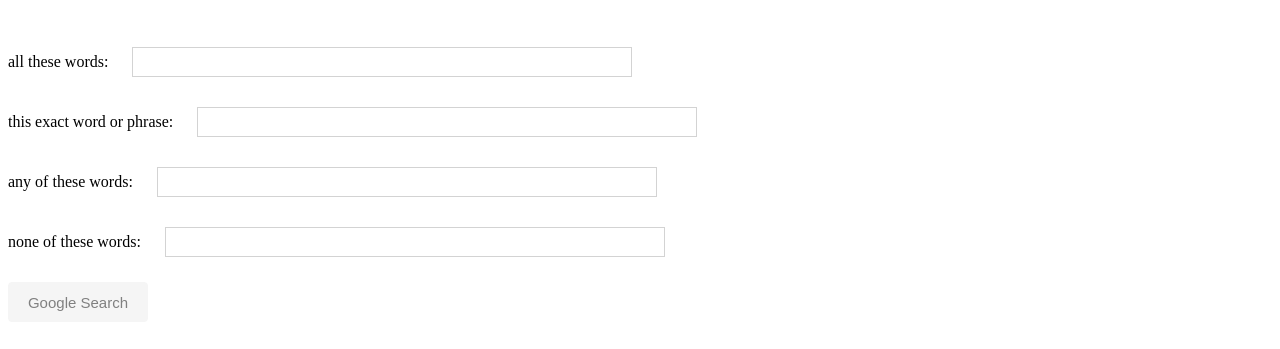
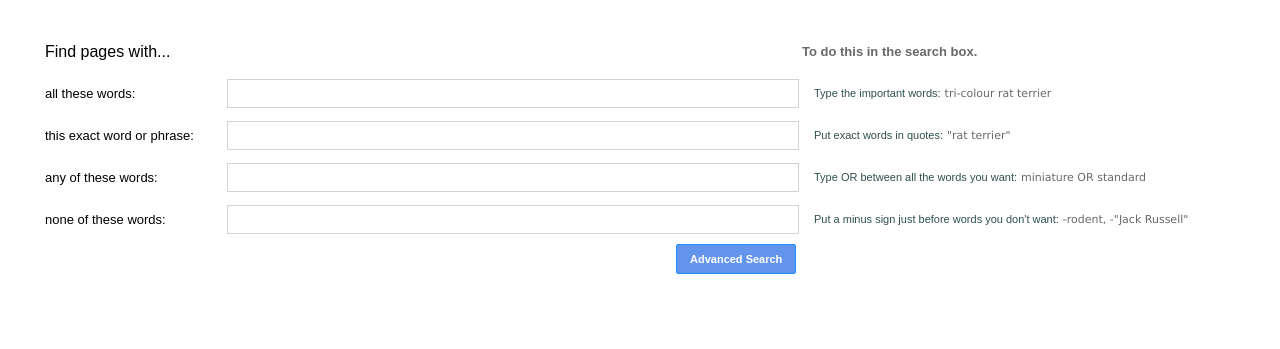
Before and after one commit to WvdL12/googlesearch, a plain HTML site: page advanced.html in a window 1280 px wide. Shown: the part 137-486 px from the top of the page. Drawn offline with Linux system fonts and the light colour scheme.

Commit message:
advanced search styling final

```diff
--- a/advanced.html
+++ b/advanced.html
@@ -5,14 +5,60 @@
 		<link rel="stylesheet" href="./layout.css">
 		<meta name="viewport" content="width=device-width, initial-scale=1.0">
 		<style>
+
+			#main {
+				margin: 0px;
+			}
+
+			#top-line {
+				display: grid;
+				grid-template-columns: 40px auto;
+				grid-row-gap: 0px;
+				background-color: lavenderblush;
+			}
+
+			#heading {
+				font-size: 28px;
+				text-align: left;
+				padding: 4px 0px 16px 6px;
+			}
+
+			#sub-heading {
+				font-family: Arial, Sans-serif;
+				color: red;
+				font-size: 20px;
+				padding: 25px 37px;
+				margin-bottom: 45px;
+				border-bottom: 1px solid gainsboro;
+			}
+
+			div > form {
+				display: grid;
+				grid-template-columns: 210px 580px auto;
+				grid-row-gap: 5px;
+				text-align: left;
+			}
+			#caption {
+				font-family: Arial, Sans-serif;
+				font-size: 16px;
+				padding: 1px 37px 10px;
+			}
+			#instruct-caption {
+				font-family: Arial, Sans-serif;
+				font-size: 13px;
+				font-weight: bold;
+				color: dimgrey;
+				padding: 2px 0px 10px 4px;
+			}
+
 			.search {
-				height: 30px;
+				height: 29px;
 				width: 100%;
-				max-width: 500px;
-				min-width: 150px;
+				max-width: 572px;
+				min-width: 100px;
 				border-radius: 0px;
 				padding: 10px;
-				margin: 5px 20px;
+				margin: 3px 9px 5px;
 				background-image: none;
 			}
 
@@ -28,54 +74,51 @@
 				box-shadow: 0px 1px 3px 1px inset dodgerblue;
 			}
 
+			label {
+				font-family: Arial, Sans-serif;
+				font-size: 13px;
+				padding: 10px 0px 0px 37px;
+			}
+
+			form > div {
+				padding-top: 7px;
+			}
+
+			.instruction {
+				font-family: Arial, Sans-serif;
+				font-size: 11px;
+				color: darkslategrey;
+				padding-left: 16px;
+			}
+
+			.example {
+				font-family: Verdana, Sans-serif;
+				font-size: 11px;
+				color: dimgrey;
+			}
+
 			.submit {
+				position: relative;
+				left: 79%;
 				width: 100%;
-				max-width: 140px;
-				height: 40px;
-				background-color: whitesmoke;
-				border: 1px solid whitesmoke;
-				border-radius: 4px;
-				color: grey;
-				font-size: 15px;
+				max-width: 120px;
+				height: 30px;
+				background-color: cornflowerblue;
+				border: 1px solid dodgerblue;
+				border-radius: 2px;
+				color: white;
+				font-size: 11px;
+				font-weight: bold;
 
 			}
 
 			.submit:hover, .submit:focus {
 				outline: none;
-				border: 1px solid lightgrey;
-				border-radius: 4px;
-				box-shadow: 0px 1px 2px lightgrey;
-				color: black;
-			}
-
-			#heading {
-				font-size: 28px;
-				text-align: left;
-				padding: 4px 0px 16px 6px;
-			}
-
-			#sub-heading {
-				font-family: Arial;
-				color: red;
-				font-size: 20px;
-				padding: 25px 37px;
-				margin-bottom: 45px;
-				border-bottom: 1px solid gainsboro;
-			}
-
-			#main {
-				margin: 0px;
-			}
-
-			#top-line {
-				display: grid;
-				grid-template-columns: 40px auto;
-				grid-row-gap: 0px;
-				background-color: lavenderblush;
-			}
-
-			div > form {
-				text-align: left;
+				border: 1px solid steelblue;
+				background-color: dodgerblue;
+				border-radius: 2px;
+				box-shadow: none;
+				color: white;
 			}
 
 		</style>
@@ -101,29 +144,44 @@
 			<div id="sub-heading">Advanced Search</div>
 
 			<form action = "https://google.com/search">
-				<div>
+					<div id="caption">
+						Find pages with...
+					</div>
+					<div> </div>
+					<div id="instruct-caption">
+						To do this in the search box.
+					</div>
+
 					<label for="all_words_query">all these words:</label>
-					<input class="search" id="all_words_query" type=text name=q>
-				</div>
+					<input class="search" id="all_words_query" type=text name=as_q>
+					<div>
+						<span class="instruction">Type the important words:</span>
+						<span class="example">tri-colour rat terrier</span>
+					</div>
 
-				<div>
 					<label for="phrase_query">this exact word or phrase:</label>
-					<input class="search" id="phrases_query" type=text name=q>
-				</div>
+					<input class="search" id="phrases_query" type=text name=as_epq>
+					<div>
+						<span class="instruction">Put exact words in quotes:</span>
+						<span class="example">"rat terrier"</span>
+					</div>
 
-				<div>
 					<label for="any_words_query">any of these words:</label>
-					<input class="search" id="any_words_query" type=text name=q>
-				</div>
+					<input class="search" id="any_words_query" type=text name=as_oq>
+					<div>
+						<span class="instruction">Type OR between all the words you want:</span>
+						<span class="example">miniature OR standard</span>
+					</div>
 
-				<div>
 					<label for="none_words_query">none of these words:</label>
-					<input class="search" id="none_words_query" type=text name=q>
-				</div>
+					<input class="search" id="none_words_query" type=text name=as_eq>
+					<div>
+						<span class="instruction">Put a minus sign just before words you don't want:</span>
+						<span class="example">-rodent, -"Jack Russell"</span>
+					</div>
 
-				<div>
-					<input class="submit" type=submit value="Google Search">
-				</div>
+					<div> </div>
+					<input class="submit" type=submit value="Advanced Search">
 
 			</form>
 		</div>
--- a/layout.css
+++ b/layout.css
@@ -1,7 +1,7 @@
 
 #links {
 	text-align: right;
-	font-family: Arial;
+	font-family: Arial, Sans-serif;
 	font-size: 14px;
 	padding: 12px 15px 0px 0px;
 }
@@ -26,7 +26,7 @@ a:hover {
 }
 
 #heading {
-	font-family: Arial;
+	font-family: Arial, Sans-serif;
 	font-size: 80px;
 	font-weight: bold;
 	text-align: center;
@@ -61,3 +61,22 @@ div > form {
 	border-radius: 22px;
 	box-shadow: 0px 2px 10px lightgrey;
 }
+
+.submit {
+	width: 100%;
+	max-width: 140px;
+	height: 40px;
+	background-color: whitesmoke;
+	border: 1px solid whitesmoke;
+	border-radius: 4px;
+	color: grey;
+	font-size: 15px;
+}
+
+.submit:hover, .submit:focus {
+	outline: none;
+	border: 1px solid lightgrey;
+	border-radius: 4px;
+	box-shadow: 0px 1px 2px lightgrey;
+	color: black;
+}
```
Also changed, not shown: images.html (+4 -0 lines), index.html (+0 -21 lines).
